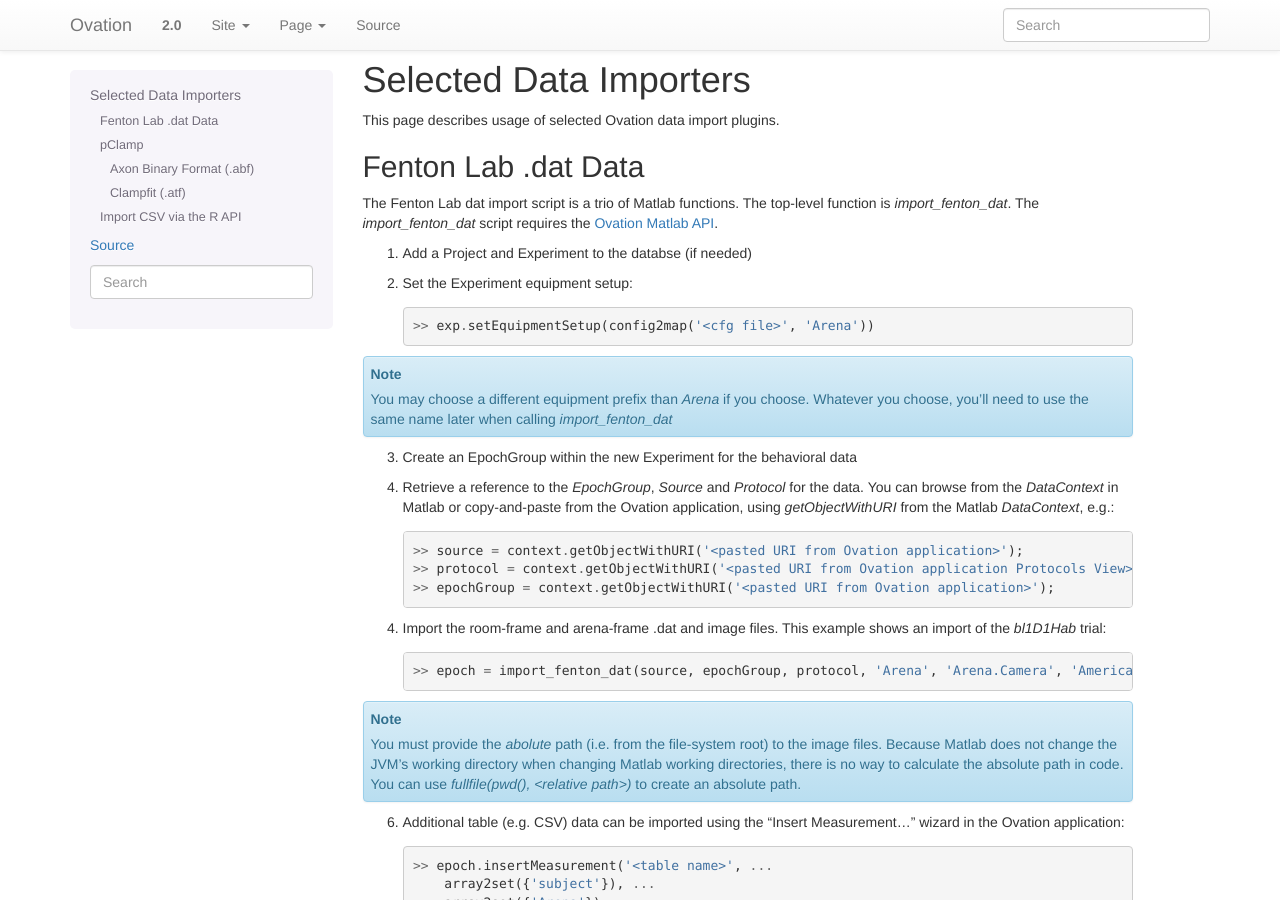
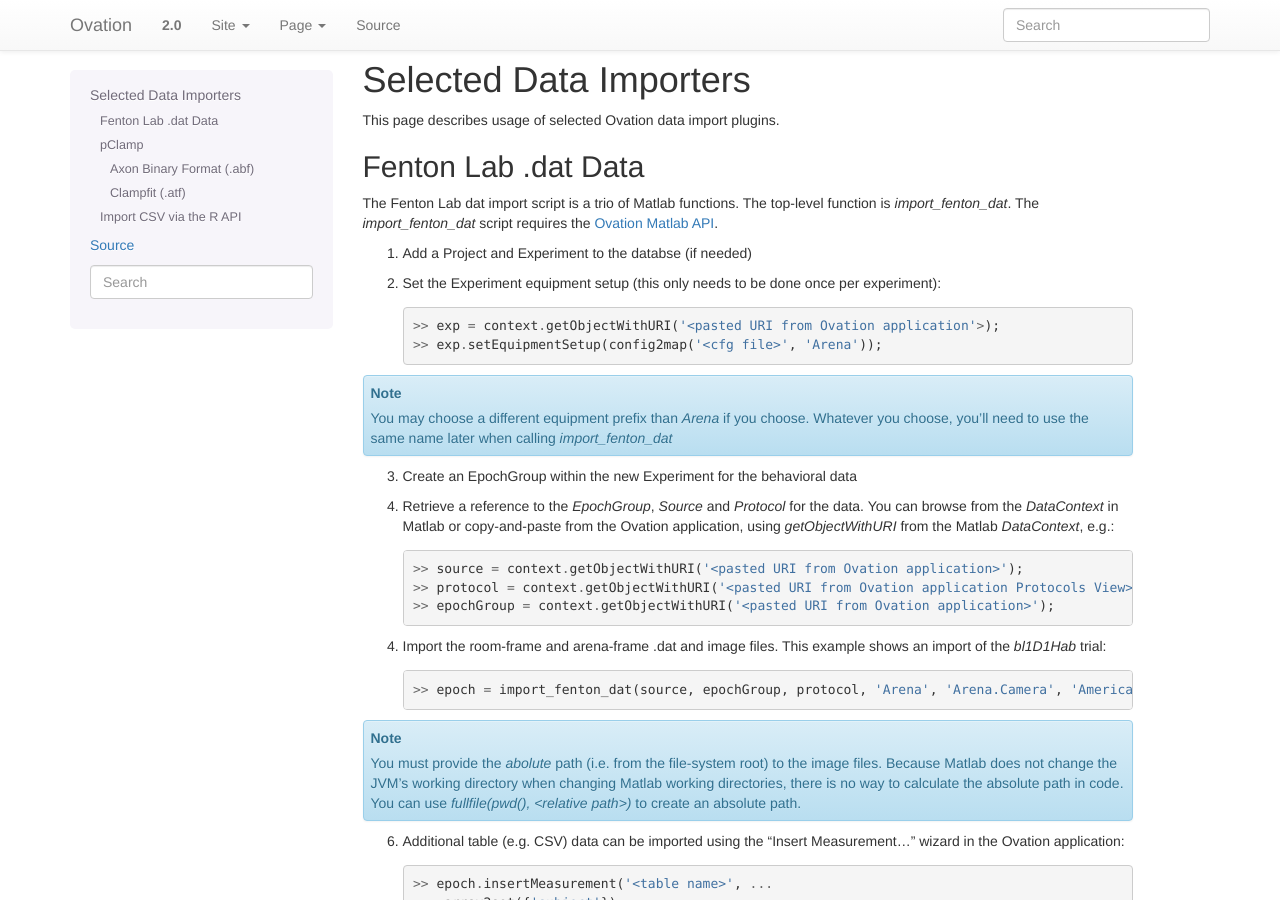
Before and after one commit to physion/ovation-docs, a Sphinx documentation site: the page built from source/importing_data.rst, in a window 1280 px wide and 900 px high. Built offline with Sphinx 7.4.7, drawn with Linux system fonts in a browser that asks for light colours.

Commit message:
Add experiment from context to fenton import

```diff
--- a/source/importing_data.rst
+++ b/source/importing_data.rst
@@ -11,9 +11,10 @@
 The Fenton Lab dat import script is a trio of Matlab functions. The top-level function is `import_fenton_dat`. The `import_fenton_dat` script requires the :ref:`Ovation Matlab API <sec-matlab-installation>`.
 
 1. Add a Project and Experiment to the databse (if needed)
-2. Set the Experiment equipment setup::
+2. Set the Experiment equipment setup (this only needs to be done once per experiment)::
 
-    >> exp.setEquipmentSetup(config2map('<cfg file>', 'Arena'))
+    >> exp = context.getObjectWithURI('<pasted URI from Ovation application'>);
+    >> exp.setEquipmentSetup(config2map('<cfg file>', 'Arena'));
 
 
 .. note::
```
